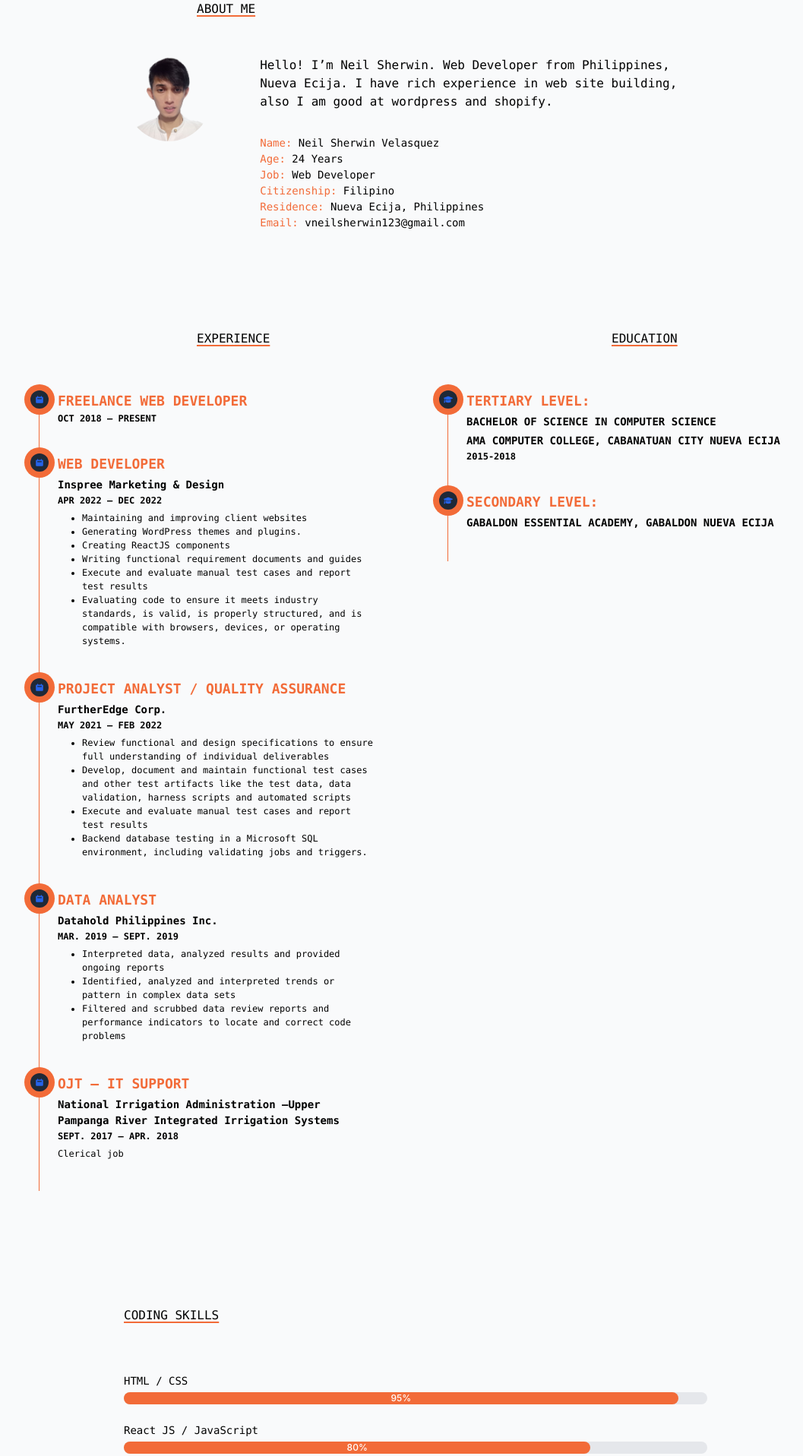
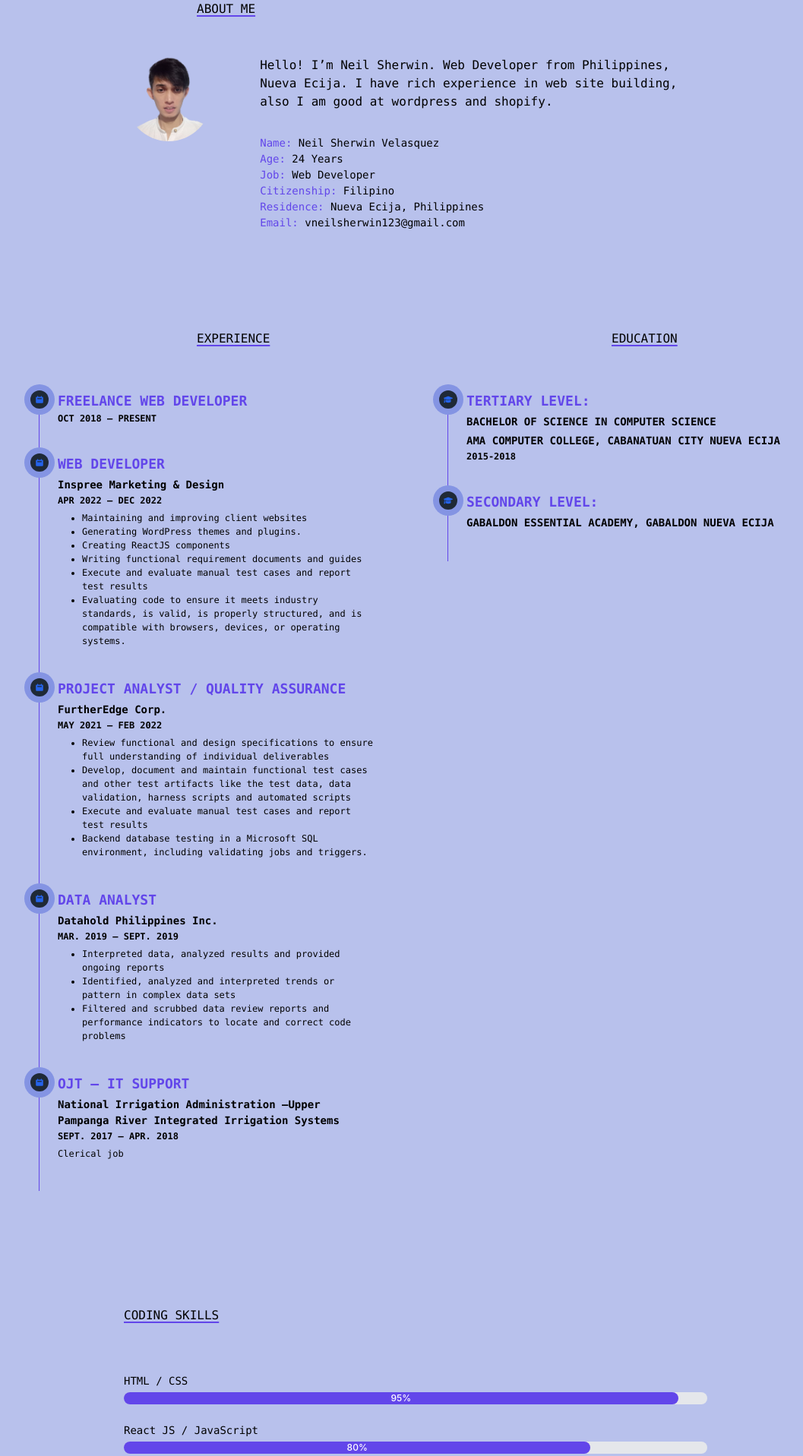
Before and after one commit to vsherwin-dev/nextjs-sherwin-dev-cv, a Next.js app: page / in a window 1280 px wide. Shown: the part 880-2797 px from the top of the page at 76% size, without its empty margins (93-1150 px from the left). Built offline with nearby package versions, Linux system fonts and the light colour scheme.

Commit message:
first update 2023

```diff
--- a/components/Logo.js
+++ b/components/Logo.js
@@ -5,8 +5,8 @@ const Logo = () => {
     return (
         <Link href="/">
         <a className="my-4 flex items-center space-x-1 text-indigo-500">
-          <LightningBoltIcon  className="h-8 w-8 flex-shrink-0 mr-1 animate-spin"/>
-           <span className="text-black dark:text-white text-[22px] font-bold animate-bounce pt-[25px] md:pt-0 font-mono">&#60;sherwin-dev /&#62;</span>
+          {/* <LightningBoltIcon  className="h-8 w-8 flex-shrink-0 mr-1 animate-spin"/> */}
+           <span className="text-white text-[22px] font-bold animate-bounce pt-[25px] md:pt-0 font-mono">&#60;sherwin-dev /&#62;</span>
         </a>
         </Link>
     )
--- a/components/about.js
+++ b/components/about.js
@@ -22,12 +22,12 @@ export default function About(){
               <div className="item w-full h-auto font-mono">
                 <p className="font-mono pb-8">Hello! I’m Neil Sherwin. Web Developer from Philippines, Nueva Ecija. I have rich experience in web site building, also I am good at wordpress and shopify.</p>
                 <div className="flex-inline flex-wrap text-[14px]">
-                  <div className="basis-full"><span className="text-[#f26b38]">Name:</span> Neil Sherwin Velasquez</div>
-                  <div className="basis-full"><span className="text-[#f26b38]">Age:</span> 24 Years</div>
-                  <div className="basis-full"><span className="text-[#f26b38]">Job:</span> Web Developer</div>
-                  <div className="basis-full"><span className="text-[#f26b38]">Citizenship:</span> Filipino</div>
-                  <div className="basis-full"><span className="text-[#f26b38]">Residence:</span> Nueva Ecija, Philippines</div>
-                  <div className="basis-full"><span className="text-[#f26b38]">Email:</span> vneilsherwin123@gmail.com</div>
+                  <div className="basis-full"><span className="text-[#6246ea]">Name:</span> Neil Sherwin Velasquez</div>
+                  <div className="basis-full"><span className="text-[#6246ea]">Age:</span> 24 Years</div>
+                  <div className="basis-full"><span className="text-[#6246ea]">Job:</span> Web Developer</div>
+                  <div className="basis-full"><span className="text-[#6246ea]">Citizenship:</span> Filipino</div>
+                  <div className="basis-full"><span className="text-[#6246ea]">Residence:</span> Nueva Ecija, Philippines</div>
+                  <div className="basis-full"><span className="text-[#6246ea]">Email:</span> vneilsherwin123@gmail.com</div>
                 </div>
               </div>
             </div>
--- a/components/banner.js
+++ b/components/banner.js
@@ -10,7 +10,7 @@ export default function Banner(){
     }}>
           <div className="h-[50vh] md:h-[100vh] flex flex-col justify-center items-center flex-wrap overflow-hidden">
 
-          <h1 className="uppercase text-[24px] md:text-[68px] text-white font-mono line">Hi, I am <span className="text-[#4bffa5] hover:animate-pulse">Sherwin</span> ...</h1>
+          <h1 className="uppercase text-[24px] md:text-[68px] text-white font-mono line">Hi, I am <span className="text-[#41755b] hover:animate-pulse">Sherwin</span> ...</h1>
           <p className="text-white font-mono text-[16px] md:text-[24px] tracking-tighter hover:animate-spin">Web Developer / QA Analyst</p>
           <p className="text-white font-mono text-[12px] md:text-[16px] tracking-tighter">I design and code simple things, and I love what I do.</p>
 
--- a/components/skills.js
+++ b/components/skills.js
@@ -12,27 +12,27 @@ export default function Skills(){
             <div className="w-[80%] sm:w-[60%] pb-6">
               <div className="mb-1 text-[14px] font-medium font-mono dark:text-white text-black">HTML / CSS</div>
               <div className="w-full bg-gray-200 rounded-full dark:bg-gray-700">
-                <div className="bg-[#f26b38] text-xs font-medium text-white text-center p-0.5 leading-none rounded-full w-[95%]"> 95%</div>
+                <div className="bg-[#6246ea] text-xs font-medium text-white text-center p-0.5 leading-none rounded-full w-[95%]"> 95%</div>
               </div>
             </div>
             <div className="w-[80%] sm:w-[60%] pb-6">
               <div className="mb-1 text-[14px] font-medium font-mono dark:text-white text-black">React JS / JavaScript</div>
               <div className="w-full bg-gray-200 rounded-full dark:bg-gray-700">
-                <div className="bg-[#f26b38] text-xs font-medium text-white text-center p-0.5 leading-none rounded-full w-[80%]"> 80%</div>
+                <div className="bg-[#6246ea] text-xs font-medium text-white text-center p-0.5 leading-none rounded-full w-[80%]"> 80%</div>
               </div>
             </div>
 
             <div className="w-[80%] sm:w-[60%] pb-6">
               <div className="mb-1 text-[14px] font-medium font-mono dark:text-white text-black">PHP / MYSQL</div>
               <div className="w-full bg-gray-200 rounded-full dark:bg-gray-700">
-                <div className="bg-[#f26b38] text-xs font-medium text-white text-center p-0.5 leading-none rounded-full w-[85%]"> 85%</div>
+                <div className="bg-[#6246ea] text-xs font-medium text-white text-center p-0.5 leading-none rounded-full w-[85%]"> 85%</div>
               </div>
             </div>
 
             <div className="w-[80%] sm:w-[60%] pb-6">
               <div className="mb-1 text-[14px] font-medium font-mono dark:text-white text-black">WordPress / Shopify</div>
               <div className="w-full bg-gray-200 rounded-full dark:bg-gray-700">
-                <div className="bg-[#f26b38] text-xs font-medium text-white text-center p-0.5 leading-none rounded-full w-[90%]"> 90%</div>
+                <div className="bg-[#6246ea] text-xs font-medium text-white text-center p-0.5 leading-none rounded-full w-[90%]"> 90%</div>
               </div>
             </div>
           </div>
--- a/components/timeline.js
+++ b/components/timeline.js
@@ -11,12 +11,12 @@ export default function Timeline(){
                     <p className="text-[16px] font-mono uppercase hover:animate-pulse dark:text-white text-black"><span className="custom-underline">Experience</span></p>
                 </div>
                 <div className="w-auto flex flex-col justify-center items-center overflow-hidden mx-auto py-14 px-12">
-                    <ol className="relative border-l border-[#f26b38]">
+                    <ol className="relative border-l border-[#6246ea]">
                         <li className="mb-10 ml-6">
-                        <span className="flex absolute -left-3 justify-center items-center w-6 h-6 rounded-full ring-8 ring-[#f26b38] bg-gray-800">
+                        <span className="flex absolute -left-3 justify-center items-center w-6 h-6 rounded-full ring-8 ring-[#8494e3] bg-gray-800">
                             <svg aria-hidden="true" className="w-3 h-3 text-blue-600 dark:text-blue-400" fill="currentColor" viewBox="0 0 20 20" xmlns="http://www.w3.org/2000/svg"><path fillRule="evenodd" d="M6 2a1 1 0 00-1 1v1H4a2 2 0 00-2 2v10a2 2 0 002 2h12a2 2 0 002-2V6a2 2 0 00-2-2h-1V3a1 1 0 10-2 0v1H7V3a1 1 0 00-1-1zm0 5a1 1 0 000 2h8a1 1 0 100-2H6z" clipRule="evenodd"></path></svg>
                         </span>
-                            <h3 className="flex items-center mb-1 text-[18px] font-bold text-[#f26b38]">FREELANCE WEB DEVELOPER</h3>
+                            <h3 className="flex items-center mb-1 text-[18px] font-bold text-[#6246ea]">FREELANCE WEB DEVELOPER</h3>
                             <time className="block mb-2 text-[12px] font-semibold leading-none dark:text-white text-black">OCT 2018 – PRESENT</time>
                         </li>
 
@@ -24,10 +24,10 @@ export default function Timeline(){
 
 
                         <li className="mb-10 ml-6">
-                            <span className="flex absolute -left-3 justify-center items-center w-6 h-6 rounded-full ring-8 ring-[#f26b38] bg-gray-800">
+                            <span className="flex absolute -left-3 justify-center items-center w-6 h-6 rounded-full ring-8 ring-[#8494e3] bg-gray-800">
                                 <svg aria-hidden="true" className="w-3 h-3 text-blue-600 dark:text-blue-400" fill="currentColor" viewBox="0 0 20 20" xmlns="http://www.w3.org/2000/svg"><path fillRule="evenodd" d="M6 2a1 1 0 00-1 1v1H4a2 2 0 00-2 2v10a2 2 0 002 2h12a2 2 0 002-2V6a2 2 0 00-2-2h-1V3a1 1 0 10-2 0v1H7V3a1 1 0 00-1-1zm0 5a1 1 0 000 2h8a1 1 0 100-2H6z" clipRule="evenodd"></path></svg>
                             </span>
-                            <h3 className="flex items-center mb-1 text-[18px] font-bold text-[#f26b38]">WEB DEVELOPER</h3>
+                            <h3 className="flex items-center mb-1 text-[18px] font-bold text-[#6246ea]">WEB DEVELOPER</h3>
                             <h3 className="flex items-center mb-1 text-[14px] font-semibold dark:text-white text-black">Inspree Marketing & Design</h3>
                             <time className="block mb-2 text-[12px] font-semibold leading-none dark:text-white text-black">APR 2022 – DEC 2022</time>
                             <ul className="mb-4 text-[12px] font-normal list-disc pl-8 dark:text-white text-black">
@@ -44,10 +44,10 @@ export default function Timeline(){
 
 
                         <li className="mb-10 ml-6">
-                            <span className="flex absolute -left-3 justify-center items-center w-6 h-6 rounded-full ring-8 ring-[#f26b38] bg-gray-800">
+                            <span className="flex absolute -left-3 justify-center items-center w-6 h-6 rounded-full ring-8 ring-[#8494e3] bg-gray-800">
                                 <svg aria-hidden="true" className="w-3 h-3 text-blue-600 dark:text-blue-400" fill="currentColor" viewBox="0 0 20 20" xmlns="http://www.w3.org/2000/svg"><path fillRule="evenodd" d="M6 2a1 1 0 00-1 1v1H4a2 2 0 00-2 2v10a2 2 0 002 2h12a2 2 0 002-2V6a2 2 0 00-2-2h-1V3a1 1 0 10-2 0v1H7V3a1 1 0 00-1-1zm0 5a1 1 0 000 2h8a1 1 0 100-2H6z" clipRule="evenodd"></path></svg>
                             </span>
-                            <h3 className="flex items-center mb-1 text-[18px] font-bold text-[#f26b38]">PROJECT ANALYST / QUALITY ASSURANCE</h3>
+                            <h3 className="flex items-center mb-1 text-[18px] font-bold text-[#6246ea]">PROJECT ANALYST / QUALITY ASSURANCE</h3>
                             <h3 className="flex items-center mb-1 text-[14px] font-semibold dark:text-white text-black">FurtherEdge Corp.</h3>
                             <time className="block mb-2 text-[12px] font-semibold leading-none dark:text-white text-black">MAY 2021 – FEB 2022</time>
                             <ul className="mb-4 text-[12px] font-normal list-disc pl-8 dark:text-white text-black">
@@ -59,10 +59,10 @@ export default function Timeline(){
                         </li>
 
                         <li className="mb-10 ml-6">
-                            <span className="flex absolute -left-3 justify-center items-center w-6 h-6 rounded-full ring-8 ring-[#f26b38] bg-gray-800">
+                            <span className="flex absolute -left-3 justify-center items-center w-6 h-6 rounded-full ring-8 ring-[#8494e3] bg-gray-800">
                                 <svg aria-hidden="true" className="w-3 h-3 text-blue-600 dark:text-blue-400" fill="currentColor" viewBox="0 0 20 20" xmlns="http://www.w3.org/2000/svg"><path fillRule="evenodd" d="M6 2a1 1 0 00-1 1v1H4a2 2 0 00-2 2v10a2 2 0 002 2h12a2 2 0 002-2V6a2 2 0 00-2-2h-1V3a1 1 0 10-2 0v1H7V3a1 1 0 00-1-1zm0 5a1 1 0 000 2h8a1 1 0 100-2H6z" clipRule="evenodd"></path></svg>
                             </span>
-                            <h3 className="flex items-center mb-1 text-[18px] font-bold text-[#f26b38]">DATA ANALYST</h3>
+                            <h3 className="flex items-center mb-1 text-[18px] font-bold text-[#6246ea]">DATA ANALYST</h3>
                             <h3 className="flex items-center mb-1 text-[14px] font-semibold dark:text-white text-black">Datahold Philippines Inc.</h3>
                             <time className="block mb-2 text-[12px] font-semibold leading-none dark:text-white text-black">MAR. 2019 – SEPT. 2019</time>
                             <ul className="mb-4 text-[12px] font-normal list-disc pl-8 dark:text-white text-black">
@@ -74,10 +74,10 @@ export default function Timeline(){
 
 
                         <li className="mb-10 ml-6">
-                            <span className="flex absolute -left-3 justify-center items-center w-6 h-6 rounded-full ring-8 ring-[#f26b38] bg-gray-800">
+                            <span className="flex absolute -left-3 justify-center items-center w-6 h-6 rounded-full ring-8 ring-[#8494e3] bg-gray-800">
                                 <svg aria-hidden="true" className="w-3 h-3 text-blue-600 dark:text-blue-400" fill="currentColor" viewBox="0 0 20 20" xmlns="http://www.w3.org/2000/svg"><path fillRule="evenodd" d="M6 2a1 1 0 00-1 1v1H4a2 2 0 00-2 2v10a2 2 0 002 2h12a2 2 0 002-2V6a2 2 0 00-2-2h-1V3a1 1 0 10-2 0v1H7V3a1 1 0 00-1-1zm0 5a1 1 0 000 2h8a1 1 0 100-2H6z" clipRule="evenodd"></path></svg>
                             </span>
-                            <h3 className="flex items-center mb-1 text-[18px] font-bold text-[#f26b38]">OJT – IT SUPPORT</h3>
+                            <h3 className="flex items-center mb-1 text-[18px] font-bold text-[#6246ea]">OJT – IT SUPPORT</h3>
                             <h3 className="flex items-center mb-1 text-[14px] font-semibold dark:text-white text-black">National Irrigation Administration –Upper Pampanga River Integrated Irrigation Systems</h3>
                             <time className="block mb-2 text-[12px] font-semibold leading-none dark:text-white text-black">SEPT. 2017 – APR. 2018</time>
                             <p className="mb-4 text-[12px] font-normal dark:text-white text-black">Clerical job</p>
@@ -92,22 +92,22 @@ export default function Timeline(){
                     <p className="text-[16px] font-mono uppercase hover:animate-pulse dark:text-white text-black"><span className="custom-underline">Education</span></p>
                 </div>
                 <div className="w-auto flex flex-col justify-center overflow-hidden mx-auto py-14 px-10">
-                    <ol className="relative border-l border-[#f26b38]">
+                    <ol className="relative border-l border-[#6246ea]">
                         <li className="mb-10 ml-6">
-                            <span className="flex absolute -left-3 justify-center items-center w-6 h-6 rounded-full ring-8 ring-[#f26b38] bg-gray-800">
+                            <span className="flex absolute -left-3 justify-center items-center w-6 h-6 rounded-full ring-8 ring-[#8494e3] bg-gray-800">
                             <svg  className="w-3 h-3 text-blue-600 dark:text-blue-400" fill="currentColor" xmlns="https://www.subpng.com/png-7roxmq/download.html" viewBox="0 0 640 512"><path d="M623.1 136.9l-282.7-101.2c-13.73-4.91-28.7-4.91-42.43 0L16.05 136.9C6.438 140.4 0 149.6 0 160s6.438 19.65 16.05 23.09L76.07 204.6c-11.89 15.8-20.26 34.16-24.55 53.95C40.05 263.4 32 274.8 32 288c0 9.953 4.814 18.49 11.94 24.36l-24.83 149C17.48 471.1 25 480 34.89 480H93.11c9.887 0 17.41-8.879 15.78-18.63l-24.83-149C91.19 306.5 96 297.1 96 288c0-10.29-5.174-19.03-12.72-24.89c4.252-17.76 12.88-33.82 24.94-47.03l190.6 68.23c13.73 4.91 28.7 4.91 42.43 0l282.7-101.2C633.6 179.6 640 170.4 640 160S633.6 140.4 623.1 136.9zM351.1 314.4C341.7 318.1 330.9 320 320 320c-10.92 0-21.69-1.867-32-5.555L142.8 262.5L128 405.3C128 446.6 213.1 480 320 480c105.1 0 192-33.4 192-74.67l-14.78-142.9L351.1 314.4z"/></svg>
                             </span>
-                            <h3 className="flex items-center mb-1 text-[18px] font-bold text-[#f26b38]">TERTIARY LEVEL:</h3>
+                            <h3 className="flex items-center mb-1 text-[18px] font-bold text-[#6246ea]">TERTIARY LEVEL:</h3>
                             <h3 className="flex items-center mb-1 text-[14px] font-bold dark:text-white text-black">BACHELOR OF SCIENCE IN COMPUTER SCIENCE</h3>
                             <h3 className="flex items-center mb-1 text-[14px] font-semibold dark:text-white text-black">AMA COMPUTER COLLEGE, CABANATUAN CITY NUEVA ECIJA</h3>
                             <time className="block mb-2 text-[12px] font-semibold leading-none dark:text-white text-black">2015-2018</time>
                         </li>
 
                         <li className="mb-10 ml-6">
-                            <span className="flex absolute -left-3 justify-center items-center w-6 h-6 rounded-full ring-8 ring-[#f26b38] bg-gray-800">
+                            <span className="flex absolute -left-3 justify-center items-center w-6 h-6 rounded-full ring-8 ring-[#8494e3] bg-gray-800">
                             <svg  className="w-3 h-3 text-blue-600 dark:text-blue-400" fill="currentColor" xmlns="https://www.subpng.com/png-7roxmq/download.html" viewBox="0 0 640 512"><path d="M623.1 136.9l-282.7-101.2c-13.73-4.91-28.7-4.91-42.43 0L16.05 136.9C6.438 140.4 0 149.6 0 160s6.438 19.65 16.05 23.09L76.07 204.6c-11.89 15.8-20.26 34.16-24.55 53.95C40.05 263.4 32 274.8 32 288c0 9.953 4.814 18.49 11.94 24.36l-24.83 149C17.48 471.1 25 480 34.89 480H93.11c9.887 0 17.41-8.879 15.78-18.63l-24.83-149C91.19 306.5 96 297.1 96 288c0-10.29-5.174-19.03-12.72-24.89c4.252-17.76 12.88-33.82 24.94-47.03l190.6 68.23c13.73 4.91 28.7 4.91 42.43 0l282.7-101.2C633.6 179.6 640 170.4 640 160S633.6 140.4 623.1 136.9zM351.1 314.4C341.7 318.1 330.9 320 320 320c-10.92 0-21.69-1.867-32-5.555L142.8 262.5L128 405.3C128 446.6 213.1 480 320 480c105.1 0 192-33.4 192-74.67l-14.78-142.9L351.1 314.4z"/></svg>
                             </span>
-                            <h3 className="flex items-center mb-1 text-[18px] font-bold text-[#f26b38]">SECONDARY LEVEL:</h3>
+                            <h3 className="flex items-center mb-1 text-[18px] font-bold text-[#6246ea]">SECONDARY LEVEL:</h3>
                             <h3 className="flex items-center mb-1 text-[14px] font-bold dark:text-white text-black">GABALDON ESSENTIAL ACADEMY, GABALDON NUEVA ECIJA</h3>
                         </li>
                     </ol>
--- a/sections/Header.js
+++ b/sections/Header.js
@@ -26,7 +26,7 @@ const Header = () => {
 
       else {
         return (
-          <MoonIcon className="w-10 h-10 text-gray-900 " role="button" onClick={() => setTheme('dark')} />
+          <MoonIcon className="w-10 h-10 text-[#b8c1ec] " role="button" onClick={() => setTheme('dark')} />
         )
       }
    };
--- a/styles/globals.css
+++ b/styles/globals.css
@@ -4,7 +4,7 @@
 
 @layer base {
   body {
-    @apply bg-gray-50 text-gray-900 dark:bg-black dark:text-gray-100;
+    @apply bg-[#b8c1ec] text-gray-900 dark:bg-[#232946] dark:text-gray-100;
     @apply min-h-screen;
   }
 
@@ -20,7 +20,7 @@
 
 .custom-underline {
   text-decoration: underline;
-  text-decoration-color: #f26b38;
+  text-decoration-color: #6246ea;
   text-underline-offset: 3px;
   text-decoration-thickness: 2px;
 }
@@ -49,6 +49,6 @@ body {
 }
 
 .navbar.active {
-  background-color: #f26b38;
+  background-color: #121629;
   opacity: 1;
 }
```
Also changed, not shown: components/contact.js (+4 -4 lines).
